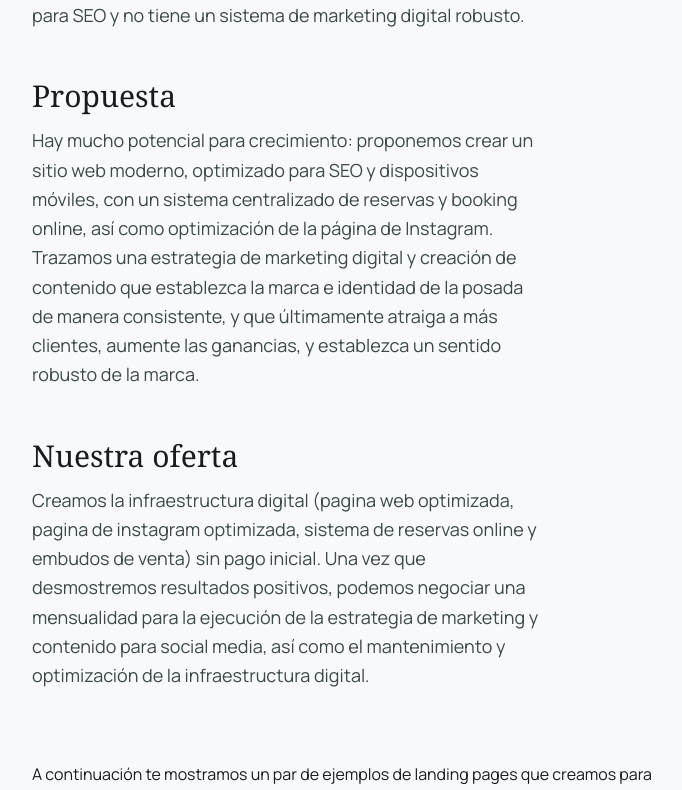
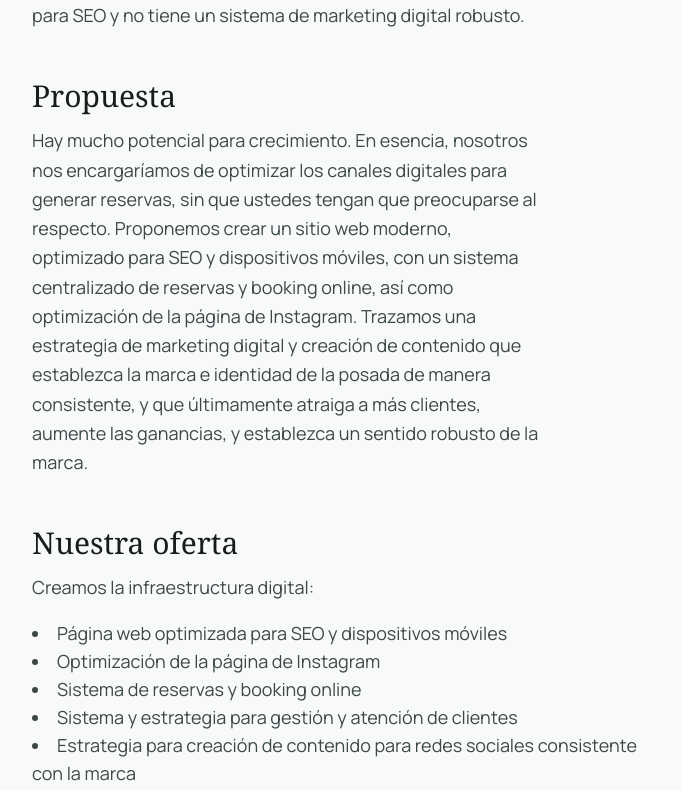
Before and after one commit to rafuka/oasis-la-tortuga-ejemplos, a Next.js app: page / in a window 1280 px wide. Shown: the part 500-1290 px from the top of the page, without its empty margins (296-978 px from the left). Built offline with nearby package versions, Linux system fonts and the light colour scheme.

Commit message:
mejoras texto

```diff
--- a/app/page.tsx
+++ b/app/page.tsx
@@ -38,11 +38,22 @@ export default function Home() {
           </p>
           <h2 className="text-3xl [font-family:var(--font-noto-serif)]">Propuesta</h2>
           <p className="max-w-lg text-lg leading-relaxed text-[#3c4947] mb-12">
-            Hay mucho potencial para crecimiento: proponemos crear un sitio web moderno, optimizado para SEO y dispositivos m&oacute;viles, con un sistema centralizado de reservas y booking online, as&iacute; como optimizaci&oacute;n de la p&aacute;gina de Instagram. Trazamos una estrategia de marketing digital y creaci&oacute;n de contenido que establezca la marca e identidad de la posada de manera consistente, y que &uacute;ltimamente atraiga a m&aacute;s clientes, aumente las ganancias, y establezca un sentido robusto de la marca.
+            Hay mucho potencial para crecimiento. En esencia, nosotros nos encargar&iacute;amos de optimizar los canales digitales para generar reservas, sin que ustedes tengan que preocuparse al respecto. Proponemos crear un sitio web moderno, optimizado para SEO y dispositivos m&oacute;viles, con un sistema centralizado de reservas y booking online, as&iacute; como optimizaci&oacute;n de la p&aacute;gina de Instagram. Trazamos una estrategia de marketing digital y creaci&oacute;n de contenido que establezca la marca e identidad de la posada de manera consistente, y que &uacute;ltimamente atraiga a m&aacute;s clientes, aumente las ganancias, y establezca un sentido robusto de la marca.
           </p>
           <h2 className="text-3xl [font-family:var(--font-noto-serif)]">Nuestra oferta</h2>
+          <p className="max-w-lg text-lg leading-relaxed text-[#3c4947] mb-2">
+            Creamos la infraestructura digital:
+          </p>
+          <ul className="mt-4 list-disc list-inside mb-4 text-[#3c4947] text-lg">
+            <li>P&aacute;gina web optimizada para SEO y dispositivos m&oacute;viles</li>
+            <li>Optimizaci&oacute;n de la p&aacute;gina de Instagram</li>
+            <li>Sistema de reservas y booking online</li>
+            <li>Sistema y estrategia para gesti&oacute;n y atenci&oacute;n de clientes</li>
+            <li>Estrategia para creaci&oacute;n de contenido para redes sociales consistente con la marca</li>
+          </ul>
           <p className="max-w-lg text-lg leading-relaxed text-[#3c4947] mb-12">
-            Creamos la infraestructura digital (pagina web optimizada, pagina de instagram optimizada, sistema de reservas online y embudos de venta) sin pago inicial. Una vez que desmostremos resultados positivos, podemos negociar una mensualidad para la ejecuci&oacute;n de la estrategia de marketing y contenido para social media, as&iacute; como el mantenimiento y optimizaci&oacute;n de la infraestructura digital.
+
+            <span className="font-bold italic">Sin pago inicial</span>. Una vez que desmostremos resultados positivos, pasamos a negociar una mensualidad para la ejecuci&oacute;n de la estrategia de marketing y contenido para social media, as&iacute; como el mantenimiento y optimizaci&oacute;n constante de la infraestructura digital. En caso de que no est&eacute;n satisfechos con nuestros servicios, cancelamos el servicio y no cobramos nada.
           </p>
           <br/>
           <p>A continuaci&oacute;n te mostramos un par de ejemplos de landing pages que creamos para la posada Oasis La Tortuga, para que te des una idea de la calidad de nuestro trabajo. Ten en cuenta que el resultado final ser&iacute;a incluso mejor, ya que puliriamos el dise&ntilde;o y el mensaje para que represente a la posada Oasis la Tortuga lo mejor posible</p>
```
